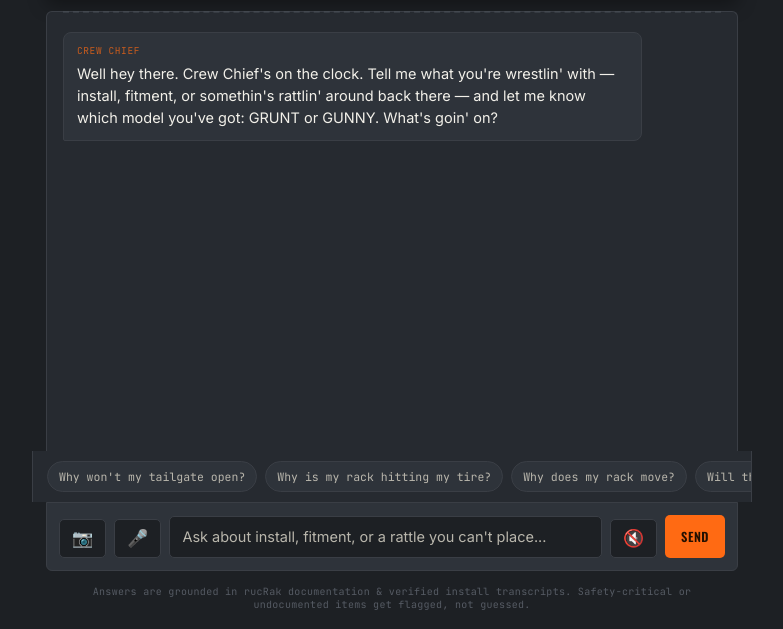
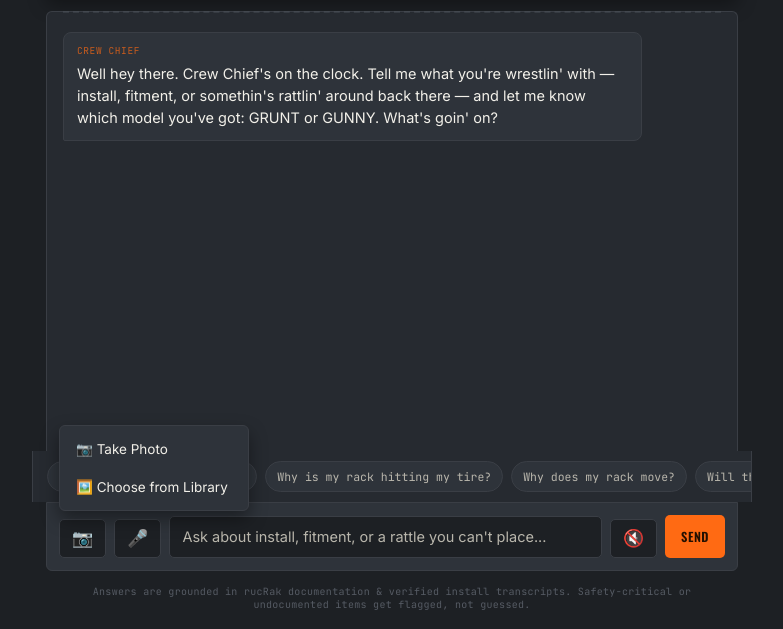
Before and after one commit to taskrocketai-create/rucrak-crew-chief, a website: page index.html in a window 1280 px wide. Both pictures are taken after a click on the button "Attach a fitment photo". Shown: the part 171-800 px from the top of the page, without its empty margins (248-1031 px from the left). Drawn offline with nearby package versions, Linux system fonts and the light colour scheme.

Commit message:
Split photo attach into Take Photo / Choose from Library popover so both options are always available

```diff
--- a/index.html
+++ b/index.html
@@ -281,6 +281,36 @@
   }
   button.attach:hover{border-color:var(--orange);color:var(--chalk);}
   button.attach:disabled{opacity:0.4;cursor:not-allowed;}
+  .attach-menu-wrap{position:relative;flex:0 0 auto;}
+  .attach-menu{
+    display:none;
+    position:absolute;
+    bottom:calc(100% + 8px);
+    left:0;
+    flex-direction:column;
+    gap:4px;
+    background:var(--panel-raised);
+    border:1px solid var(--rivet-dark);
+    border-radius:6px;
+    padding:6px;
+    box-shadow:0 8px 18px rgba(0,0,0,0.4);
+    z-index:20;
+    min-width:190px;
+  }
+  .attach-menu.show{display:flex;}
+  .attach-menu button{
+    background:none;
+    border:none;
+    color:var(--chalk);
+    text-align:left;
+    padding:9px 10px;
+    border-radius:4px;
+    cursor:pointer;
+    font-family:'Inter',sans-serif;
+    font-size:13.5px;
+    white-space:nowrap;
+  }
+  .attach-menu button:hover{background:var(--gunmetal);color:var(--orange);}
   button.attach.mic-active{
     border-color:var(--orange);
     color:var(--orange);
@@ -394,8 +424,15 @@
       <button id="attachRemove" type="button">Remove</button>
     </div>
     <div class="keypad">
-      <input type="file" id="fileInput" accept="image/*" style="display:none">
-      <button class="attach" id="attachBtn" type="button" title="Attach a fitment photo">📷</button>
+      <input type="file" id="fileInputCamera" accept="image/*" capture="environment" style="display:none">
+      <input type="file" id="fileInputGallery" accept="image/*" style="display:none">
+      <div class="attach-menu-wrap">
+        <button class="attach" id="attachBtn" type="button" title="Attach a fitment photo">📷</button>
+        <div class="attach-menu" id="attachMenu">
+          <button type="button" id="attachMenuCamera">📷 Take Photo</button>
+          <button type="button" id="attachMenuGallery">🖼️ Choose from Library</button>
+        </div>
+      </div>
       <button class="attach" id="micBtn" type="button" title="Talk to Crew Chief">🎤</button>
       <textarea id="input" rows="1" placeholder="Ask about install, fitment, or a rattle you can't place..."></textarea>
       <button class="attach" id="voiceToggleBtn" type="button" title="Turn on Crew Chief's spoken replies">🔇</button>
@@ -417,8 +454,12 @@ const input = document.getElementById('input');
 const sendBtn = document.getElementById('sendBtn');
 const gauge = document.getElementById('gauge');
 const gaugeLabel = document.getElementById('gaugeLabel');
-const fileInput = document.getElementById('fileInput');
+const fileInputCamera = document.getElementById('fileInputCamera');
+const fileInputGallery = document.getElementById('fileInputGallery');
 const attachBtn = document.getElementById('attachBtn');
+const attachMenu = document.getElementById('attachMenu');
+const attachMenuCamera = document.getElementById('attachMenuCamera');
+const attachMenuGallery = document.getElementById('attachMenuGallery');
 const attachPreview = document.getElementById('attachPreview');
 const attachThumb = document.getElementById('attachThumb');
 const attachRemove = document.getElementById('attachRemove');
@@ -447,15 +488,30 @@ function renderChips(){
 }
 renderChips();
 
-// --- photo attachment: pick/take a photo, shrink it client-side, preview it ---
-attachBtn.addEventListener('click', ()=> fileInput.click());
+// --- photo attachment: tapping the camera button offers a choice — Take Photo or Choose
+// from Library — each routed to its own hidden file input, since relying on a single input
+// to offer both options isn't consistent across browsers/devices. ---
+attachBtn.addEventListener('click', (e)=>{
+  e.stopPropagation();
+  attachMenu.classList.toggle('show');
+});
+document.addEventListener('click', ()=> attachMenu.classList.remove('show'));
+attachMenu.addEventListener('click', (e)=> e.stopPropagation());
 
-fileInput.addEventListener('change', (e)=>{
-  const file = e.target.files && e.target.files[0];
+attachMenuCamera.addEventListener('click', ()=>{
+  attachMenu.classList.remove('show');
+  fileInputCamera.click();
+});
+attachMenuGallery.addEventListener('click', ()=>{
+  attachMenu.classList.remove('show');
+  fileInputGallery.click();
+});
+
+function handleSelectedFile(file, inputEl){
   if(!file) return;
   if(!file.type.startsWith('image/')){
     addMessage('bot', "That doesn't look like a photo — try again with an image file.");
-    fileInput.value = '';
+    inputEl.value = '';
     return;
   }
   const reader = new FileReader();
@@ -480,7 +536,14 @@ fileInput.addEventListener('change', (e)=>{
     img.src = ev.target.result;
   };
   reader.readAsDataURL(file);
-  fileInput.value = ''; // allow re-selecting the same file later
+  inputEl.value = ''; // allow re-selecting the same file later
+}
+
+fileInputCamera.addEventListener('change', (e)=>{
+  handleSelectedFile(e.target.files && e.target.files[0], fileInputCamera);
+});
+fileInputGallery.addEventListener('change', (e)=>{
+  handleSelectedFile(e.target.files && e.target.files[0], fileInputGallery);
 });
 
 attachRemove.addEventListener('click', ()=>{
```
